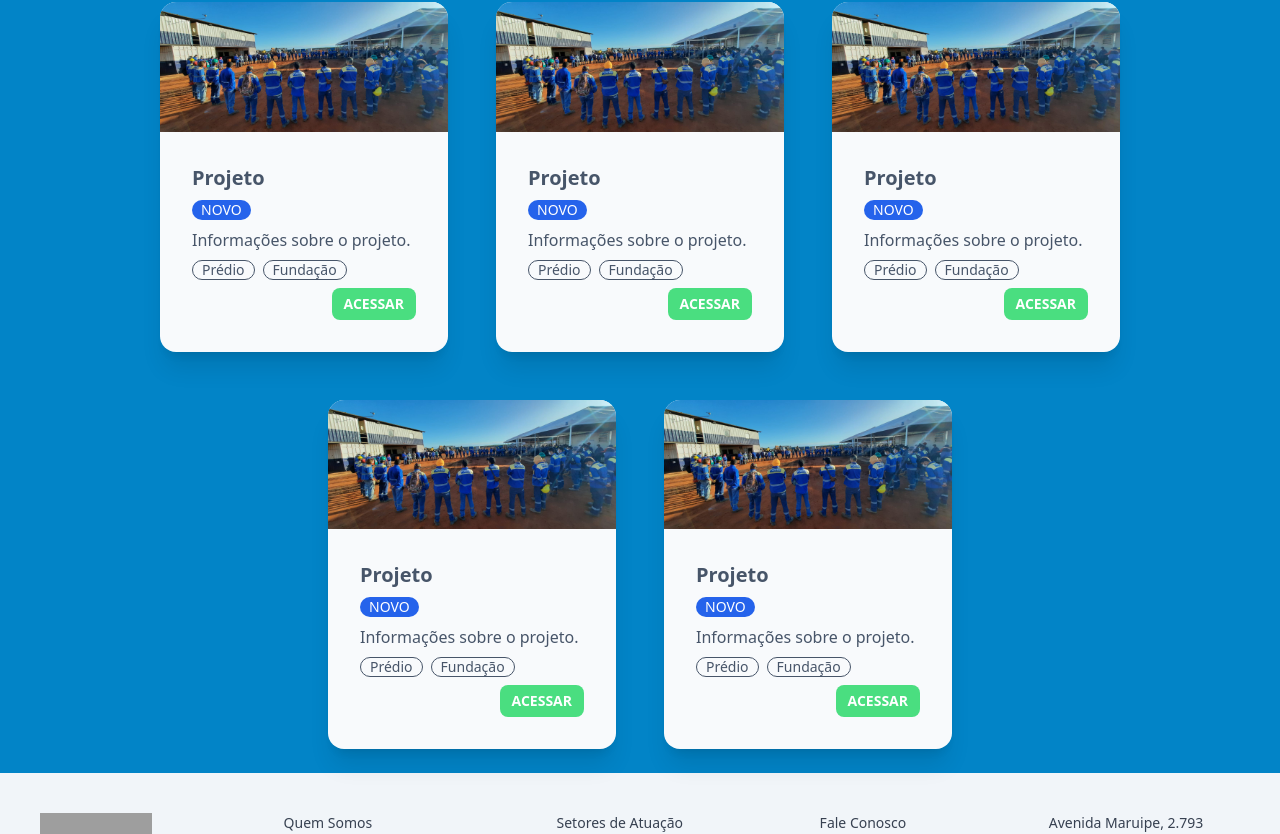
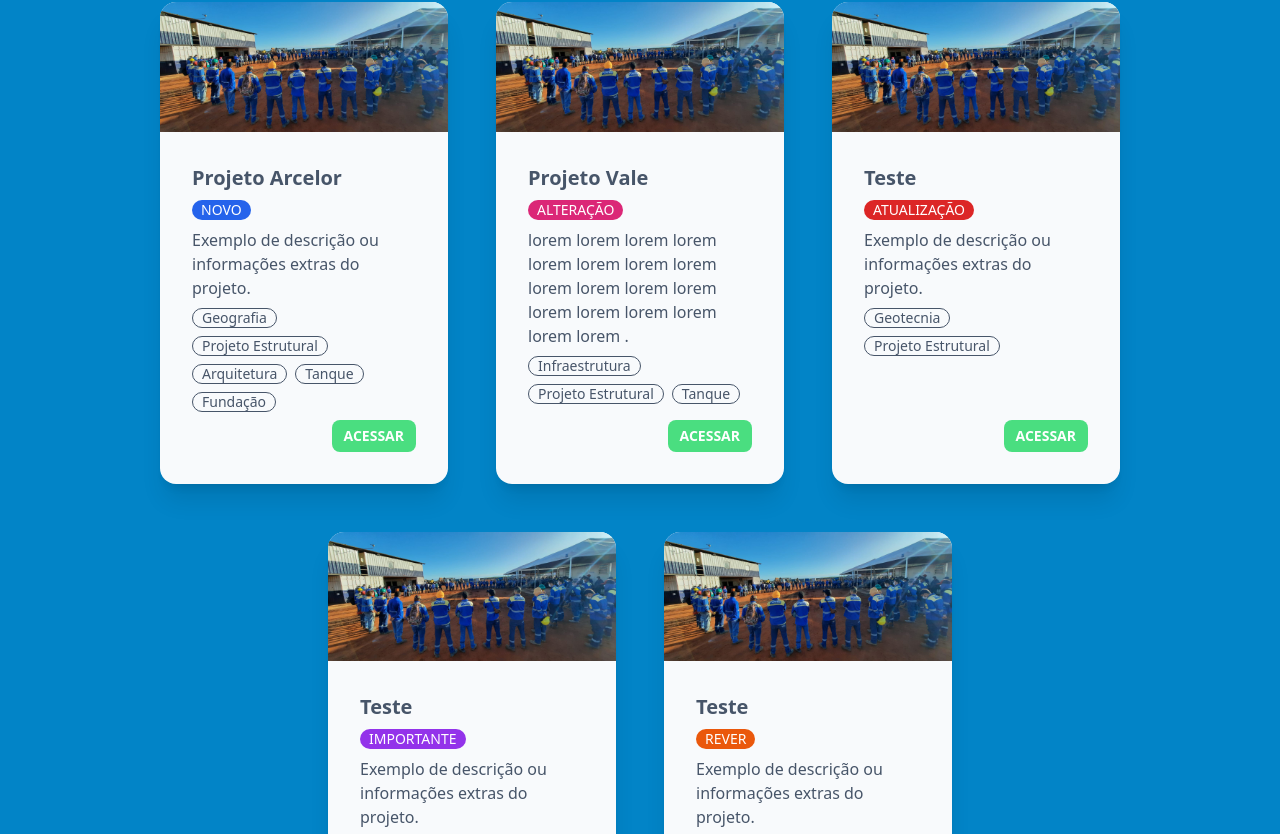
Before and after one commit to arthurlongue/fortes-engenharia, a React (Vite) app: page / in a window 1280 px wide. Shown: the part 886-1720 px from the top of the page. Built offline with nearby package versions, Linux system fonts and the light colour scheme; grey boxes are pictures that could not be loaded.

Commit message:
card props/changes

```diff
--- a/src/Pages/Home.tsx
+++ b/src/Pages/Home.tsx
@@ -9,14 +9,68 @@
     <div className="bg-slate-100 text-white">
       <Header></Header>
       <Hero></Hero>
-      <div className="flex flex-wrap place-content-center bg-sky-600">
-        <Card></Card>
-        <Card></Card>
-        <Card></Card>
-        <Card></Card>
-        <Card></Card>
+      <div
+        id="cards-grid"
+        className="flex flex-wrap place-content-center bg-sky-600">
+        <Card
+          img={"/card-img.jpg"}
+          tittle={"Projeto Arcelor"}
+          description={
+            "Exemplo de descrição ou informações extras do projeto."
+          }
+          badgeEmphasis={"NOVO"}
+          badgeEmphasisColor={"bg-blue-600"}
+          badges={[
+            "Geografia",
+            "Projeto Estrutural",
+            "Arquitetura",
+            "Tanque",
+            "Fundação",
+          ]}></Card>
+        <Card
+          img={"/card-img.jpg"}
+          tittle={"Projeto Vale"}
+          description={
+            "lorem lorem lorem lorem lorem lorem lorem lorem lorem lorem lorem lorem lorem lorem lorem lorem lorem lorem ."
+          }
+          badgeEmphasis={"ALTERAÇÃO"}
+          badgeEmphasisColor={"bg-pink-600"}
+          badges={[
+            "Infraestrutura",
+            "Projeto Estrutural",
+            "Tanque",
+          ]}></Card>
+        <Card
+          img={"/card-img.jpg"}
+          tittle={"Teste"}
+          description={
+            "Exemplo de descrição ou informações extras do projeto."
+          }
+          badgeEmphasis={"ATUALIZAÇÃO"}
+          badgeEmphasisColor={"bg-red-600"}
+          badges={[
+            "Geotecnia",
+            "Projeto Estrutural",
+          ]}></Card>
+        <Card
+          img={"/card-img.jpg"}
+          tittle={"Teste"}
+          description={
+            "Exemplo de descrição ou informações extras do projeto."
+          }
+          badgeEmphasis={"IMPORTANTE"}
+          badgeEmphasisColor={"bg-purple-600"}
+          badges={["Infraestrutura", "arquitetura"]}></Card>
+        <Card
+          img={"/card-img.jpg"}
+          tittle={"Teste"}
+          description={
+            "Exemplo de descrição ou informações extras do projeto."
+          }
+          badgeEmphasis={"REVER"}
+          badgeEmphasisColor={"bg-orange-600"}
+          badges={["Infraestrutura", "arquitetura"]}></Card>
       </div>
-
       <Footer></Footer>
     </div>
   )
--- a/src/components/Card/Card.tsx
+++ b/src/components/Card/Card.tsx
@@ -1,22 +1,33 @@
 import React from "react"
 
-function CompactCard() {
+function Card({
+  img,
+  tittle,
+  description,
+  badgeEmphasis,
+  badgeEmphasisColor,
+  badges,
+}) {
   return (
     <div className="card m-6  w-72 bg-slate-50 text-slate-600 shadow-xl">
       <figure>
-        <img src="/card-img.jpg" alt="Shoes" />
+        <img src={`${img}`} alt="Shoes" />
       </figure>
       <div className="card-body">
-        <h2 className="card-title">Projeto</h2>
-        <div className="badge border-none bg-blue-600 text-white">
-          NOVO
+        <h2 className="card-title">{tittle}</h2>
+        <div
+          className={`badge border-none text-white ${badgeEmphasisColor} `}>
+          {badgeEmphasis}
         </div>
-        <p>Informações sobre o projeto.</p>
-        <div className="card-actions ">
-          <div className="badge-outline badge">Prédio</div>
-          <div className="badge-outline badge">
-            Fundação
-          </div>
+        <p className="flex-grow-0">{description}</p>
+        <div className="card-actions mb-auto">
+          {badges.map((badge, i) => {
+            return (
+              <div key={i} className="badge-outline badge">
+                {badge}
+              </div>
+            )
+          })}
         </div>
         <button className="btn-sm btn self-end border-none bg-green-400 text-white">
           Acessar
@@ -26,4 +37,4 @@
   )
 }
 
-export default CompactCard
+export default Card
--- a/src/components/Header/Header.tsx
+++ b/src/components/Header/Header.tsx
@@ -26,13 +26,10 @@
             tabIndex={0}
             className="dropdown-content menu rounded-box menu-compact mt-3 w-52 bg-slate-100 p-2 text-slate-700 shadow">
             <li>
-              <a>PLACEHOLDER</a>
+              <a>Fortes Engenharia</a>
             </li>
             <li>
-              <a>PLACEHOLDER</a>
-            </li>
-            <li>
-              <a>PLACEHOLDER</a>
+              <a>Suporte</a>
             </li>
           </ul>
         </div>
--- a/src/components/Hero/Hero.tsx
+++ b/src/components/Hero/Hero.tsx
@@ -6,13 +6,14 @@
       <div className="hero-content text-center">
         <div className="max-w-md">
           <h1 className="text-5xl font-bold">
-            Olá usuário
+            Olá Arthur, conheça a nova plataforma.
           </h1>
           <p className="py-6">
             Abaixo você encontra os projetos que a Fortes
             está desenvolvendo!
           </p>
-          <button className="btn-primary btn">
+
+          <button className={`btn-primary btn`}>
             VER PROJETOS
           </button>
         </div>
```
Also changed, not shown: src/main.jsx (+5 -5 lines).
